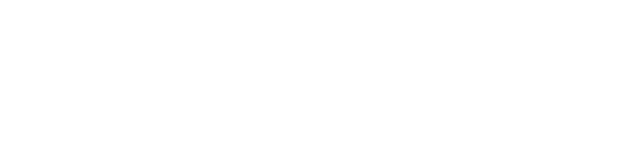
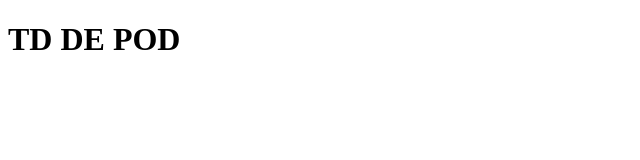
Before and after one commit to famoosbenlionel/POD_TP, a plain HTML site: page index.html in a window 1280 px wide. Shown: the whole page, without its empty margins (0-640 px from the left). Drawn offline with Linux system fonts and the light colour scheme.

Commit message:
ajout du titre dans le fichier indx.html

```diff
--- a/index.html
+++ b/index.html
@@ -6,6 +6,7 @@
     <title>Accueil</title>
 </head>
 <body>
+    <h1> TD DE POD </h1>
 
 </body>
 </html>
```
